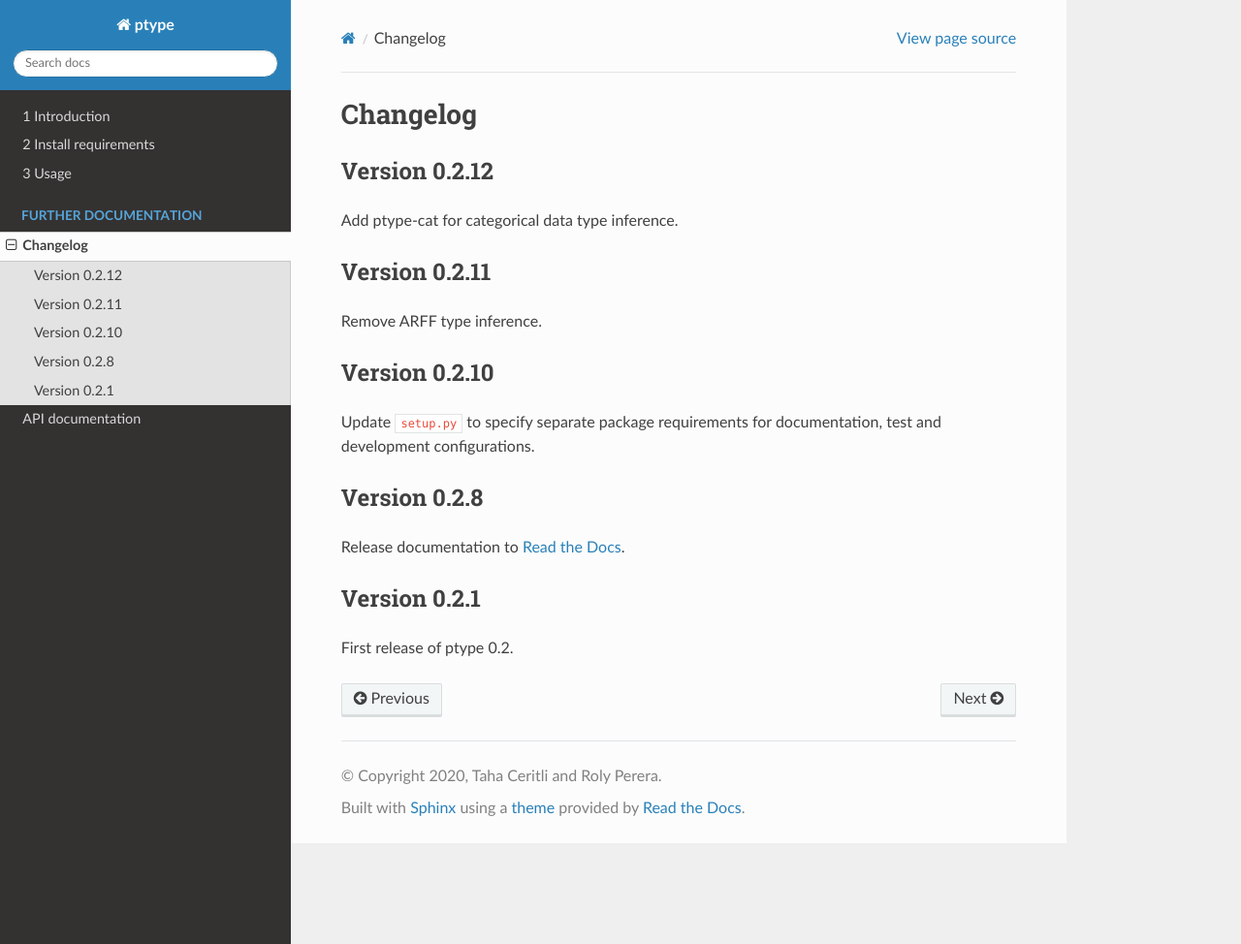
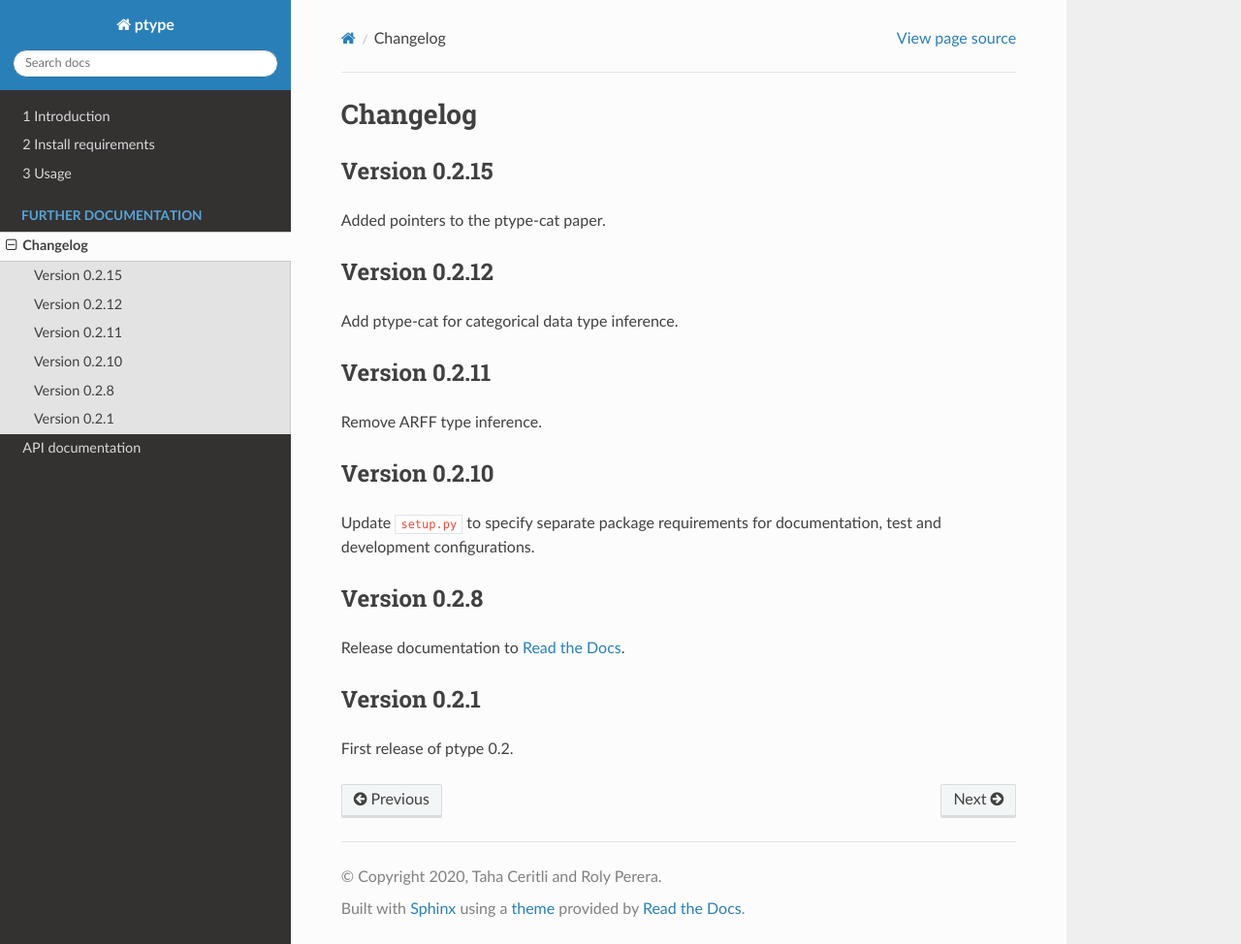
Before and after one commit to alan-turing-institute/ptype, a Sphinx documentation site: the page built from docs/CHANGELOG.rst, in a window 1280 px wide and 974 px high. Shown: the whole window at 97% size. Built offline with Sphinx 7.4.7 and the Read the Docs theme 2.0.0, drawn with Linux system fonts in a browser that asks for light colours.

Commit message:
changed the version

```diff
--- a/docs/CHANGELOG.rst
+++ b/docs/CHANGELOG.rst
@@ -1,6 +1,9 @@
 Changelog
 =========
 
+Version 0.2.15
+--------------
+Added pointers to the ptype-cat paper.
 
 Version 0.2.12
 --------------
--- a/ptype/__version__.py
+++ b/ptype/__version__.py
@@ -1,3 +1,3 @@
 # -*- coding: utf-8 -*-
 
-__version__ = "0.2.13"
+__version__ = "0.2.15"
```
Also changed, not shown: .bumpversion.cfg.
